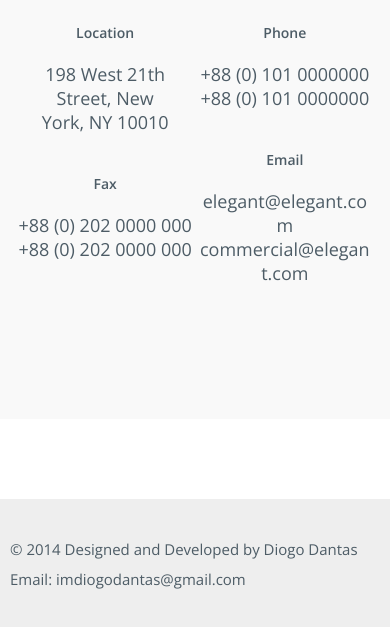
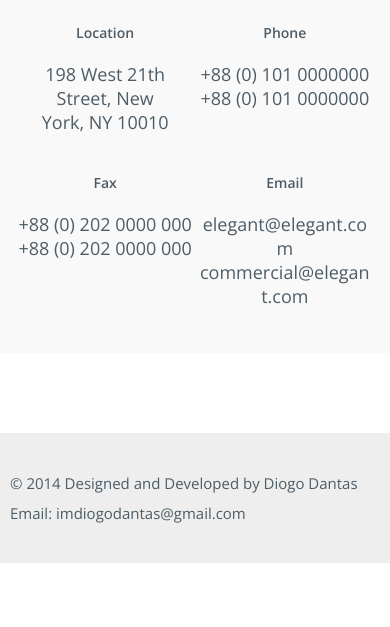
Before and after one commit to miqunore/elegant, a plain HTML site: page index.html in a window 390 px wide. Shown: the part 8229-8856 px from the top of the page. After the commit the page ends 8792 px from the top, so only its background shows below. Drawn offline with nearby package versions, Linux system fonts and the light colour scheme.

Commit message:
contact_us fix

```diff
--- a/css/media.css
+++ b/css/media.css
@@ -72,6 +72,10 @@
         padding: 20px 0;
     }
 
+    .contact_us article div {
+        height: 150px;
+    }
+
     .contact_us article p {
         padding-bottom: 20px;
         word-wrap: break-word;
--- a/css/style.css
+++ b/css/style.css
@@ -155,7 +155,7 @@ a:hover {
 
 .contact_us article {
     width: 380px;
-    height: 416px;
+    padding-bottom: 50px;
     display: inline-block;
 }
 
--- a/index.html
+++ b/index.html
@@ -117,20 +117,28 @@
                 width="100%" height="100%" style="border:0;" allowfullscreen="" loading="lazy"></iframe>
             <div>
                 <article>
+                    <div>
                     <h6>Location</h6>
                     <p>198 West 21th Street, New<br>
                         York, NY 10010</p>
+                    </div>
+                    <div>
                     <h6>Fax</h6>
                     <p>+88 (0) 202 0000 000<br>
                         +88 (0) 202 0000 000</p>
+                    </div>
                 </article>
                 <article>
+                    <div>
                     <h6>Phone</h6>
                     <p>+88 (0) 101 0000000<br>
                         +88 (0) 101 0000000</p>
+                    </div>
+                    <div>
                     <h6>Email</h6>
                     <p>elegant@elegant.com<br>
                         commercial@elegant.com</p>
+                    </div>
                 </article>
             </div>
         </div>
```
